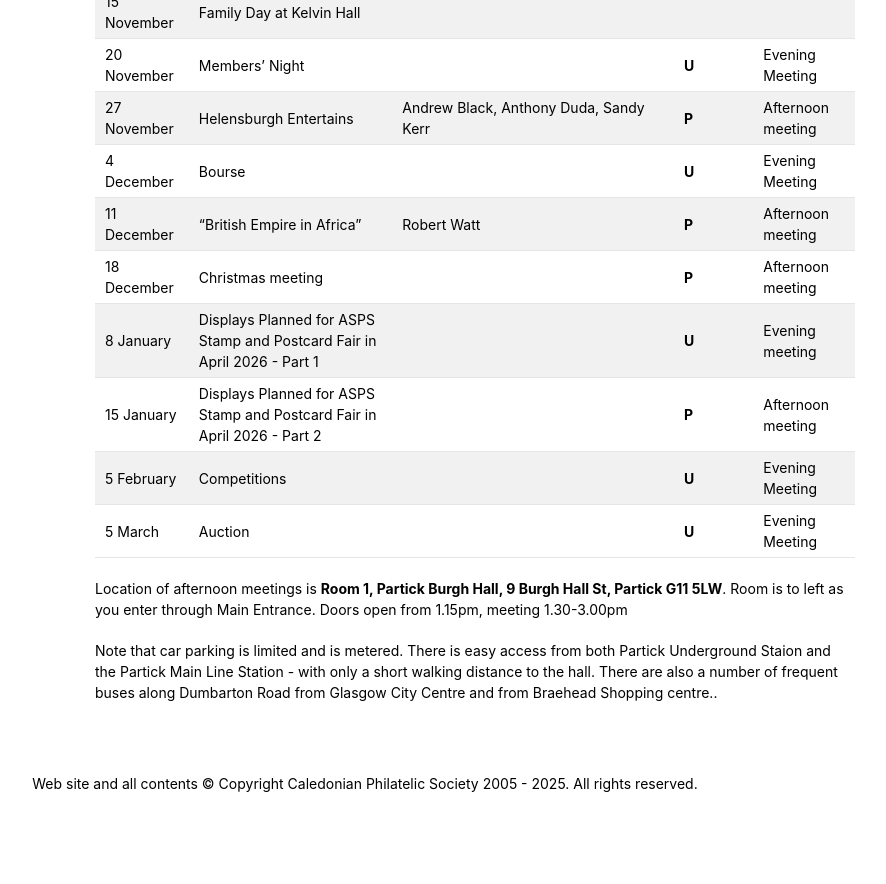
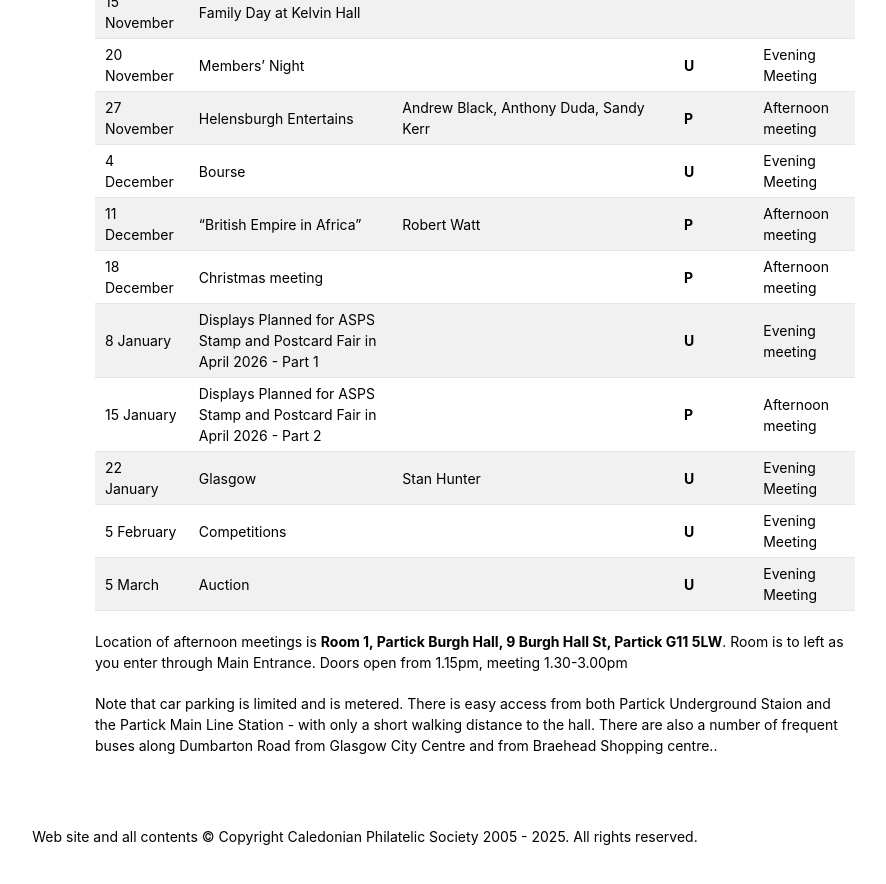
Before and after one commit to astalker/caledonian-stamps, a Jekyll site: the page built from meetings.md, in a window 1280 px wide and 900 px high, scrolled down 990 px. Shown: the top 884 px of the window, without its empty margins (275-1161 px from the left). Built offline with Jekyll 4.4.1, drawn with Linux system fonts in a browser that asks for light colours; our own code applies the rules of GitHub Pages for plain Markdown files; before the commit the page ends 1837 px from its top, so only the background shows below that.

Commit message:
Meeting for 22nd January Added

```diff
--- a/meetings.md
+++ b/meetings.md
@@ -29,6 +29,7 @@ Date  | Subject | Displayer | Location | Timing of meetings |
 18 December | Christmas meeting | | **P** | Afternoon meeting
 8 January  | Displays Planned for ASPS Stamp and Postcard Fair in April 2026 - Part 1| | **U** | Evening meeting
 15 January  | Displays Planned for ASPS Stamp and Postcard Fair in April 2026 - Part 2| | **P** | Afternoon meeting
+22 January | Glasgow| Stan Hunter | **U** | Evening Meeting
 5 February | Competitions | | **U** | Evening Meeting
 5 March | Auction | | **U** | Evening Meeting
 
```
